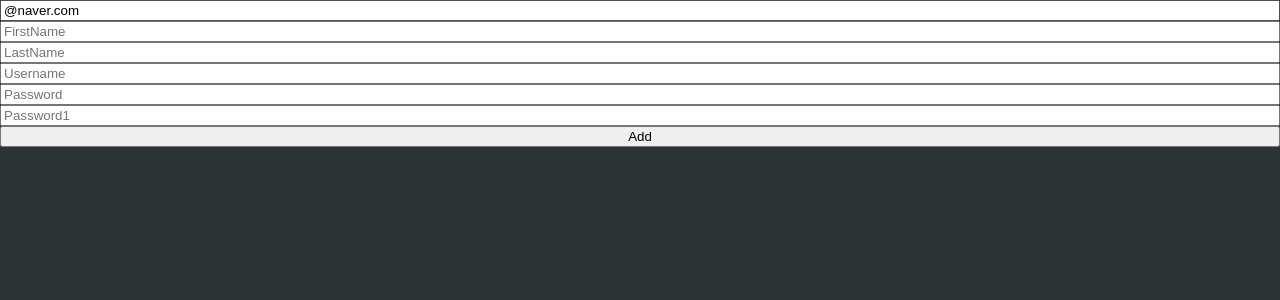
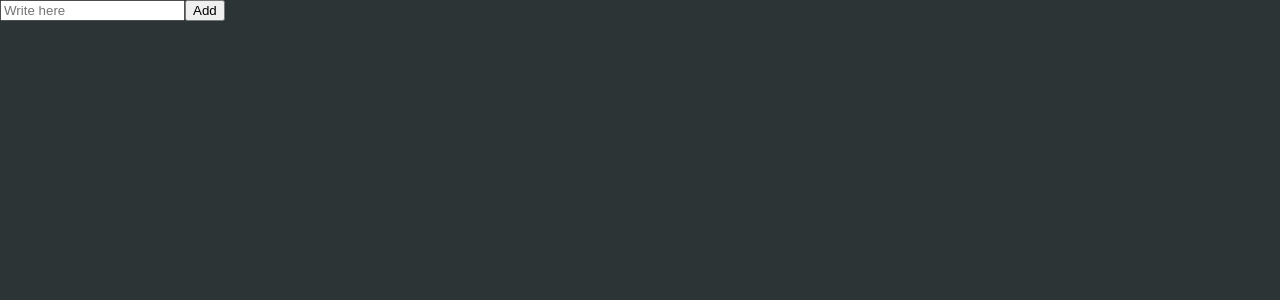
Before and after one commit to ANchangwan/STATE-MANAGEMENT-with-Recoil, a React (Create React App) app: page / in a window 1280 px wide. Shown: the top 300 px of the page. Built offline with nearby package versions, Linux system fonts and the light colour scheme.

Commit message:
setValue 추가

```diff
--- a/src/ToDoList.tsx
+++ b/src/ToDoList.tsx
@@ -2,84 +2,23 @@
 import { useForm } from "react-hook-form";
 
 interface IForm {
-  email: string;
-  firstName: string;
-  lastName: string;
-  username: string;
-  password: string;
-  password1: string;
-  extraError?: string;
+  toDo: string;
 }
-
+// setValue 값이 유효하면 input에 입력된 값을 지움
 function ToDoList() {
-  const {
-    register,
-    handleSubmit,
-    formState: { errors },
-    setError, //특정한 에러를 발생시켜준다.
-  } = useForm<IForm>({
-    defaultValues: {
-      email: "@naver.com",
-    },
-  });
-  const onValid = (data: IForm) => {
-    if (data.password !== data.password1) {
-      setError("password1", {
-        message: "Password are not the same",
-        shouldFocus: true,
-      });
-    }
-    setError("extraError", { message: "Server offline" });
+  const { register, handleSubmit, watch, setValue } = useForm<IForm>();
+  const onSubmit = (data: IForm) => {
+    console.log("add to do", data.toDo);
+    setValue("toDo", "");
   };
   return (
-    <div>
-      <form
-        style={{ display: "flex", flexDirection: "column" }}
-        onSubmit={handleSubmit(onValid)}
-      >
-        <input
-          {...register("email", {
-            required: "Email is required",
-            pattern: {
-              value: /^[A-Za-z0-9._%+-]+@naver\.com$/,
-              message: "메일주소만 입력가능합니다!",
-            },
-          })}
-          placeholder="Email"
-        />
-        <span>{errors?.email?.message}</span>
-        <input
-          {...register("firstName", {
-            required: "firstName을 입력해주세요!",
-            validation: (value) => !value.include("changwan"),
-          })}
-          placeholder="FirstName"
-        />
-        <span>{errors?.firstName?.message}</span>
-        <input
-          {...register("lastName", { required: "lastName을 입력해주세요!" })}
-          placeholder="LastName"
-        />
-        <span>{errors?.lasttName?.message}</span>
-        <input
-          {...register("username", { required: "userName을 입력해주세요" })}
-          placeholder="Username"
-        />
-        <span>{errors?.username?.message}</span>
-        <input
-          {...register("password", { required: "Password을 입력해주세요" })}
-          placeholder="Password"
-        />
-        <span>{errors?.password?.message}</span>
-        <input
-          {...register("password1", { required: "password1을 입력해주세요!" })}
-          placeholder="Password1"
-        />
-        <span>{errors?.password1?.message}</span>
-        <button>Add</button>
-        <span>{errors?.extraError?.message}</span>
-      </form>
-    </div>
+    <form onSubmit={handleSubmit(onSubmit)}>
+      <input
+        {...register("toDo", { required: "Please write a To Do" })}
+        placeholder="Write here"
+      />
+      <button>Add</button>
+    </form>
   );
 }
 
```
